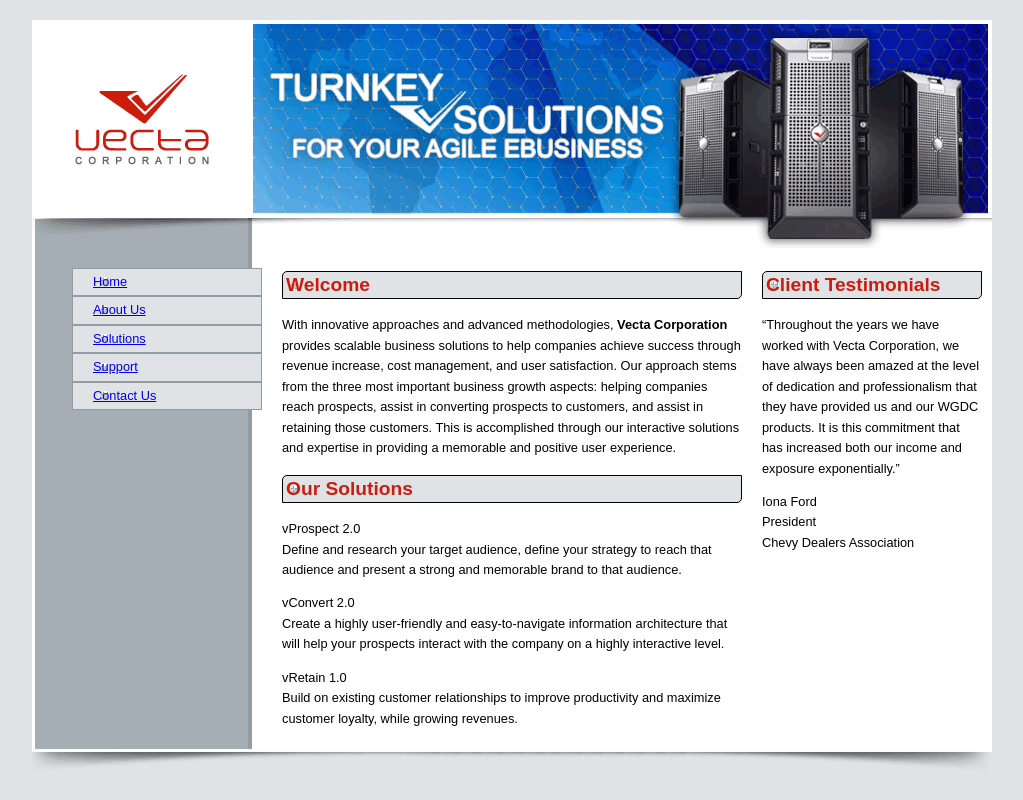
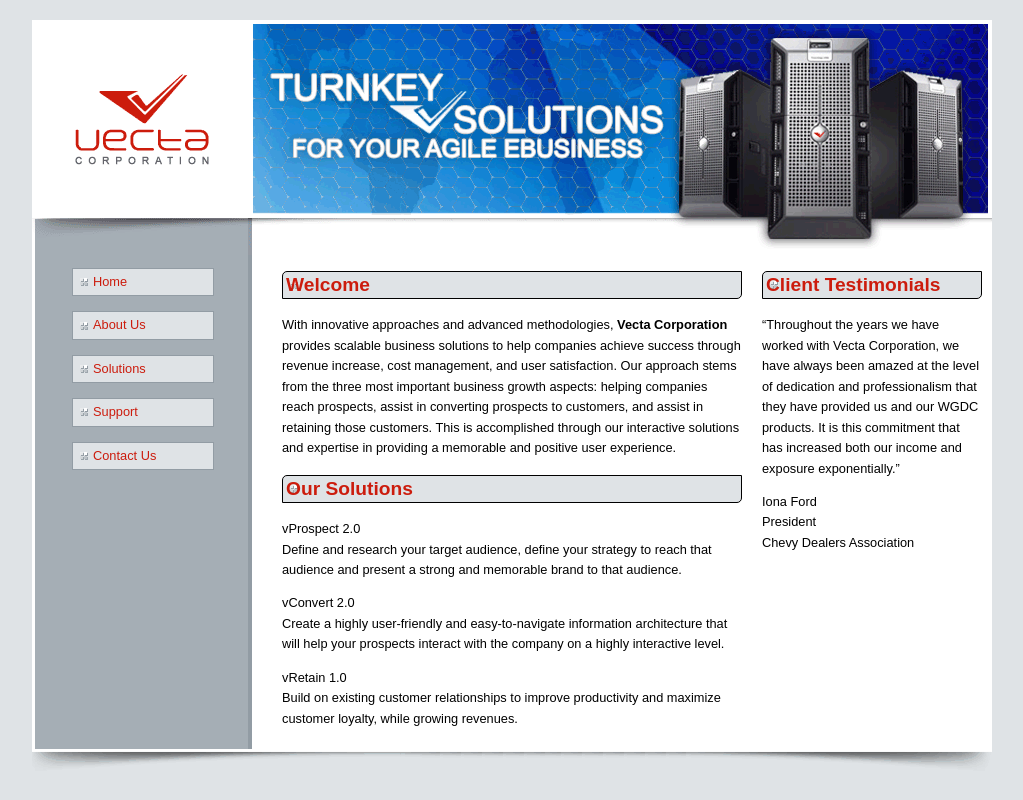
Before and after one commit to deshpandeshubham/Assignment_9, a plain HTML site: page index.html in a window 1280 px wide. Shown: the whole page, without its empty margins (128-1151 px from the left). Drawn offline with nearby package versions, Linux system fonts and the light colour scheme.

Commit message:
updated index.html

```diff
--- a/index.html
+++ b/index.html
@@ -17,7 +17,7 @@
 								  .css('border-radius', '5px 0px')
 								  .css('background-color', '#DFE3E6');
 
-		  $('nav ul li').addClass('navigation');
+		  $('nav ul li a').addClass('navigation');
 
 		  $('.navigation').css('border', 'solid #929CA4 1px')
 						  .css('color', '#CC1C0D')
```
